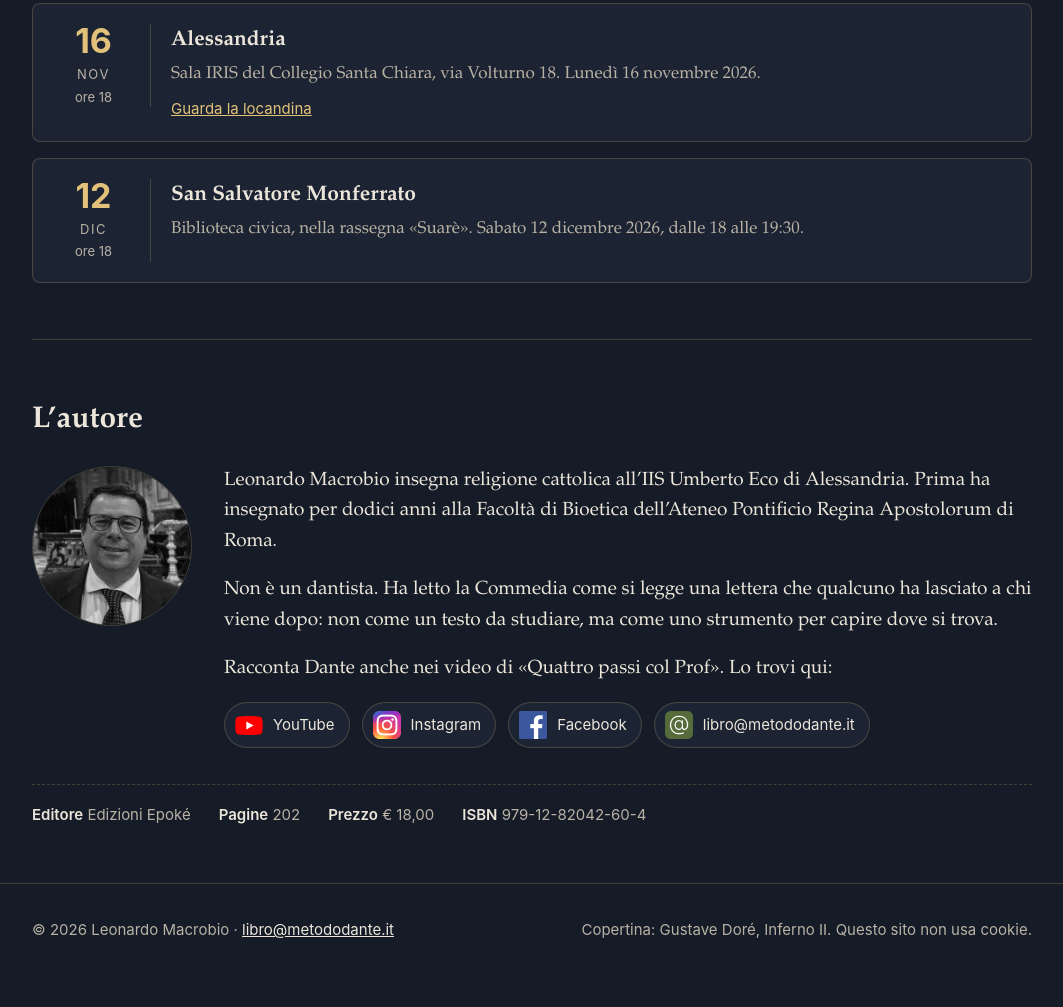
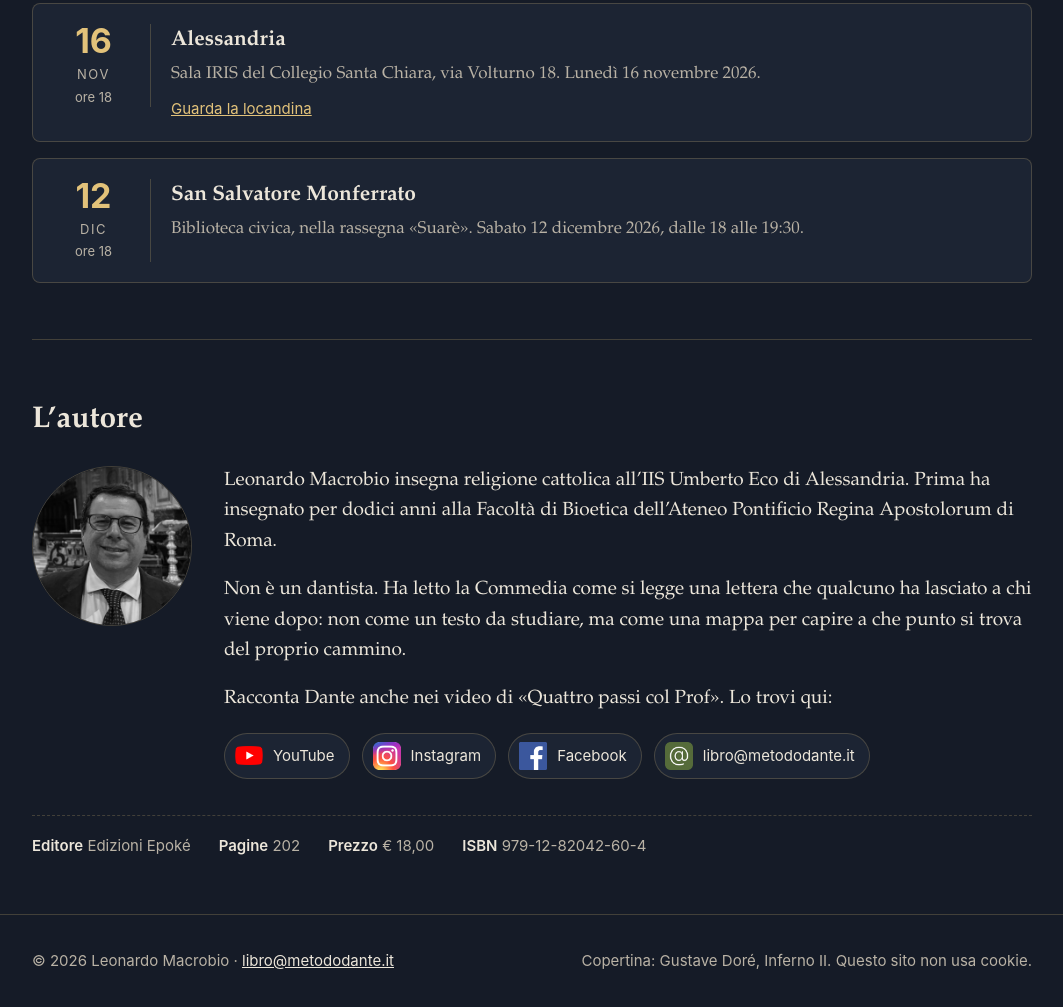
Before and after one commit to metododante/metododante.github.io, a plain HTML site: page index.html in a window 1280 px wide. Shown: the part 1692-2699 px from the top of the page, without its empty margins (108-1171 px from the left). Drawn offline with Linux system fonts and the light colour scheme.

Commit message:
Biografia: «una mappa per capire a che punto si trova del proprio cammino» (suggerimento di Federica Di Prisco)
Co-Authored-By: Claude Opus 5.5 <noreply@anthropic.com>
Claude-Session: https://claude.ai/code/session_01XtnuLnLJYpsJMp7tv9Mg4w

```diff
--- a/index.html
+++ b/index.html
@@ -177,7 +177,7 @@
         <img class="ritratto" src="autore.jpg" width="360" height="360" alt="Ritratto di Leonardo Macrobio">
         <div>
           <p>Leonardo Macrobio insegna religione cattolica all’IIS Umberto Eco di Alessandria. Prima ha insegnato per dodici anni alla Facoltà di Bioetica dell’Ateneo Pontificio Regina Apostolorum di Roma.</p>
-          <p>Non è un dantista. Ha letto la Commedia come si legge una lettera che qualcuno ha lasciato a chi viene dopo: non come un testo da studiare, ma come uno strumento per capire dove si trova.</p>
+          <p>Non è un dantista. Ha letto la Commedia come si legge una lettera che qualcuno ha lasciato a chi viene dopo: non come un testo da studiare, ma come una mappa per capire a che punto si trova del proprio cammino.</p>
           <p>Racconta Dante anche nei video di «Quattro passi col Prof». Lo trovi qui:</p>
           <ul class="contatti">
             <li><a href="https://www.youtube.com/@profmacrobio" rel="noopener"><img src="icona-youtube.png" alt="" width="28" height="28"><span>YouTube</span></a></li>
```
